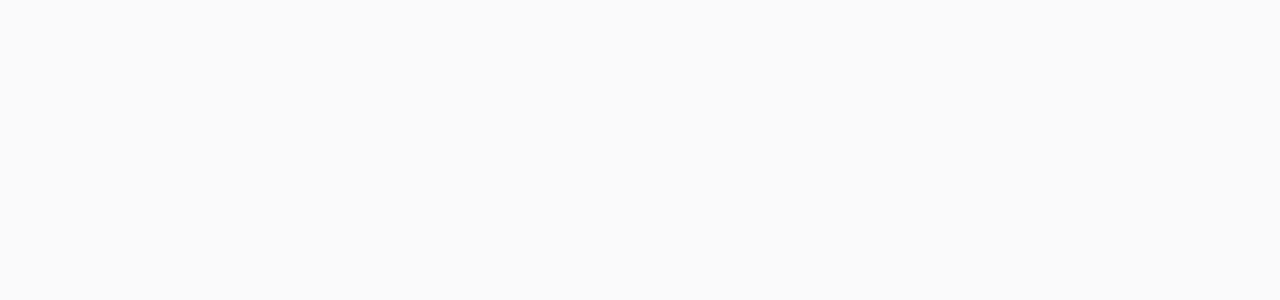
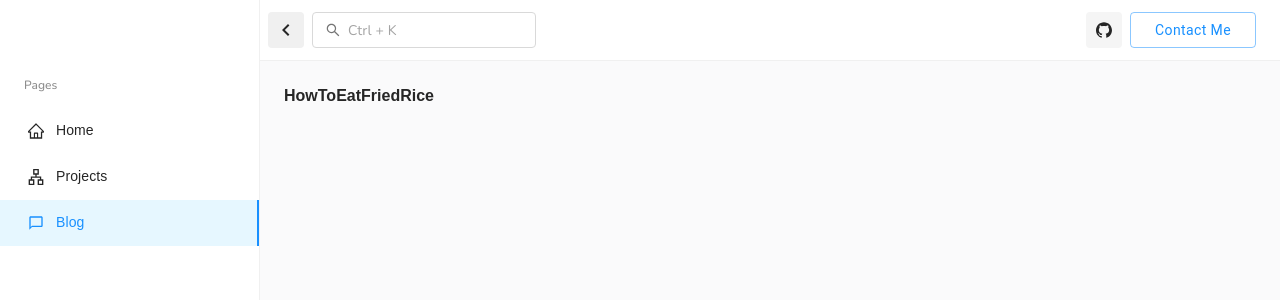
Before and after one commit to aubreyyates/aubrey-yates-software, a React (Create React App) app: page /blog/how-to-eat-fried-rice in a window 1280 px wide. Before the commit this address had no page. Shown: the top 300 px of the page. Built offline with nearby package versions, Linux system fonts and the light colour scheme; a web font is replaced by a local one.

Commit message:
Add BlogCard and blog pages.

```diff
--- /dev/null
+++ b/src/pages/blog/BlogCard.js
@@ -0,0 +1,35 @@
+// material-ui
+import { Grid, Typography } from '@mui/material';
+
+// project import
+import MainCard from 'components/MainCard';
+import ComponentSkeleton from 'pages/components-overview/ComponentSkeleton';
+import { Link } from '../../../node_modules/react-router-dom/dist/index';
+
+const BlogCard = ({ blog: blog }) => {
+  const imagePath = require(`assets/images/blogs/${blog.imageUrl}.jpg`);
+
+  return (
+    <ComponentSkeleton>
+      <Grid item xs={12} md={6} lg={4}>
+        <Link to={blog.link}>
+          <MainCard sx={{ mt: 2, boxShadow: 2 }} content={false}>
+            <Grid item>
+              <div>
+                <img src={imagePath} alt="blog" />
+              </div>
+            </Grid>
+            <Grid item sx={{ p: 1 }}>
+              <Typography variant="h4">{blog.name}</Typography>
+            </Grid>
+            <Grid item sx={{ p: 1 }}>
+              <Typography variant="p">{blog.description}</Typography>
+            </Grid>
+          </MainCard>
+        </Link>
+      </Grid>
+    </ComponentSkeleton>
+  );
+};
+
+export default BlogCard;
--- /dev/null
+++ b/src/pages/blog/blogs.js
@@ -0,0 +1,11 @@
+const blogs = [
+  {
+    id: 1,
+    name: 'How to eat fried rice.',
+    description: 'blah blah blah',
+    link: 'how-to-eat-fried-rice',
+    imageUrl: 'how-to-eat-fried-rice'
+  }
+];
+
+export default blogs;
--- a/src/pages/blog/index.js
+++ b/src/pages/blog/index.js
@@ -1,6 +1,9 @@
 // material-ui
 import { Grid, Typography } from '@mui/material';
 import ComponentSkeleton from 'pages/components-overview/ComponentSkeleton';
+import BlogCard from './BlogCard';
+
+import blogs from './blogs';
 
 const Blog = () => {
   return (
@@ -9,6 +12,9 @@
         <Grid item xs={12} sx={{ mb: -2.25 }}>
           <Typography variant="h3">Blog</Typography>
         </Grid>
+        {blogs.map((blog) => (
+          <BlogCard key={blog.id} blog={blog} />
+        ))}
       </Grid>
     </ComponentSkeleton>
   );
--- /dev/null
+++ b/src/pages/blog/pages/HowToEatFriedRice.js
@@ -0,0 +1,14 @@
+// material-ui
+import { Grid, Typography } from '@mui/material';
+
+const HowToEatFriedRice = () => {
+  return (
+    <Grid container rowSpacing={4.5} columnSpacing={2.75}>
+      <Grid item xs={12} sx={{ mb: -2.25 }}>
+        <Typography variant="h5">HowToEatFriedRice</Typography>
+      </Grid>
+    </Grid>
+  );
+};
+
+export default HowToEatFriedRice;
--- a/src/routes/MainRoutes.js
+++ b/src/routes/MainRoutes.js
@@ -13,6 +13,8 @@
 const ProjectManagementApp = Loadable(lazy(() => import('pages/projects/pages/ProjectManagementApp')));
 
 const Blog = Loadable(lazy(() => import('pages/blog')));
+
+const HowToEatFriedRice = Loadable(lazy(() => import('pages/blog/pages/HowToEatFriedRice')));
 
 // ==============================|| MAIN ROUTING ||============================== //
 
@@ -43,6 +45,10 @@
     {
       path: 'blog',
       element: <Blog />
+    },
+    {
+      path: 'blog/how-to-eat-fried-rice',
+      element: <HowToEatFriedRice />
     }
   ]
 };
```
Also changed, not shown: src/assets/images/blogs/how-to-eat-fried-rice.jpg (added).
